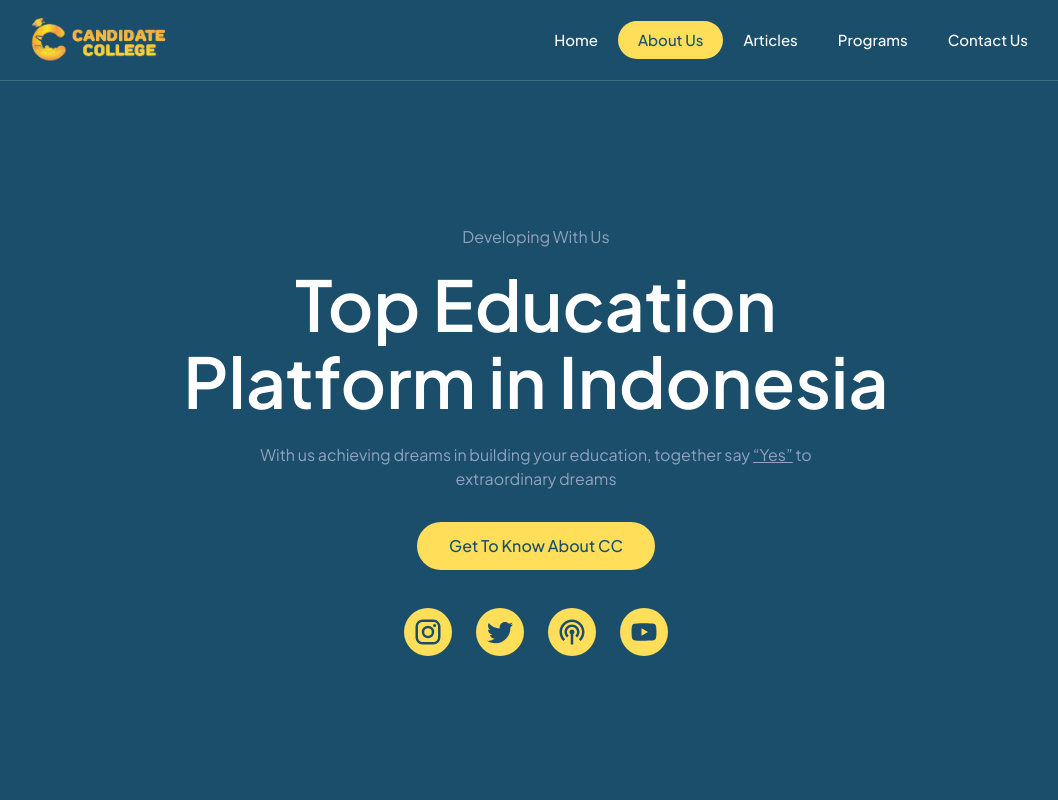
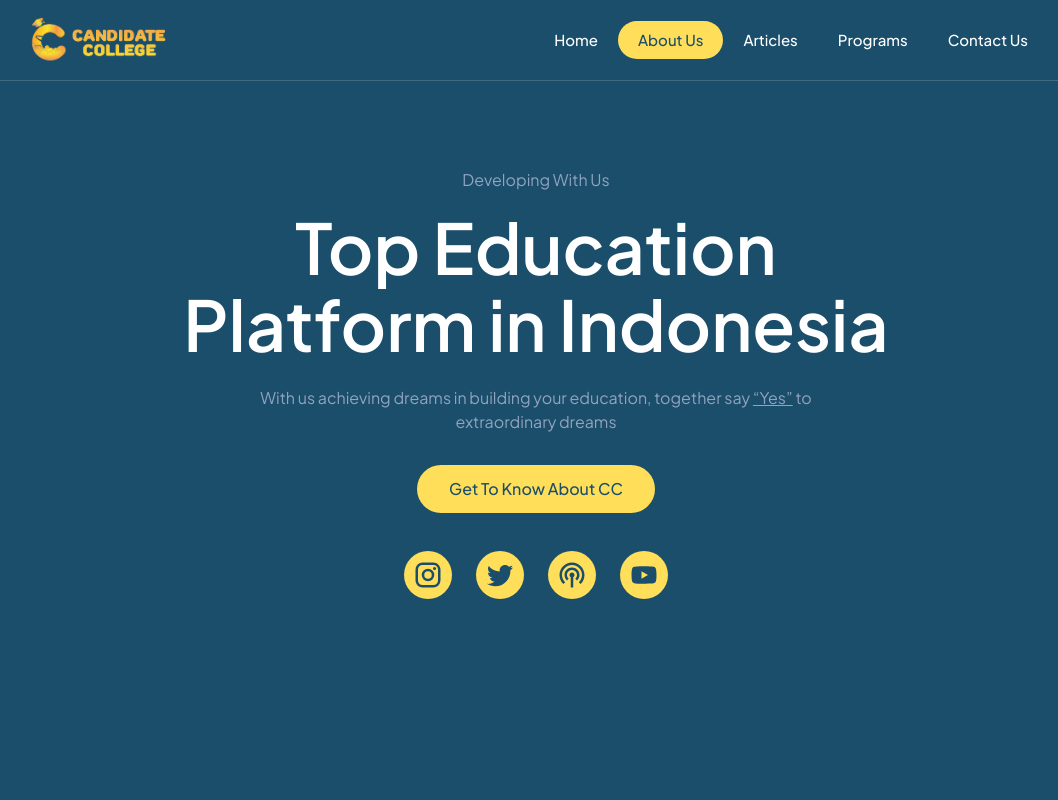
Before and after one commit to candidatecollege/candidate-college, a Next.js app: page /about in a window 1280 px wide. Shown: the top 800 px of the page, without its empty margins (104-1162 px from the left). Built offline with nearby package versions, Linux system fonts and the light colour scheme.

Commit message:
modified hero section padding and remove justify

```diff
--- a/src/app/about/page.tsx
+++ b/src/app/about/page.tsx
@@ -40,7 +40,7 @@ const About = () => {
       <Navbar active="About Us" isDetail={false} />
 
       {/* Hero */}
-      <section className="flex flex-col pt-[80px] px-5 md:max-w-6xl md:mx-auto md:justify-center md:items-center relative md:h-screen">
+      <section className="flex flex-col pt-[168px] px-5 md:max-w-6xl md:mx-auto md:items-center relative md:h-screen">
         <p className="text-gray text-sm md:text-center lg:text-base md:w-[40%]">
           Developing With Us
         </p>
```
